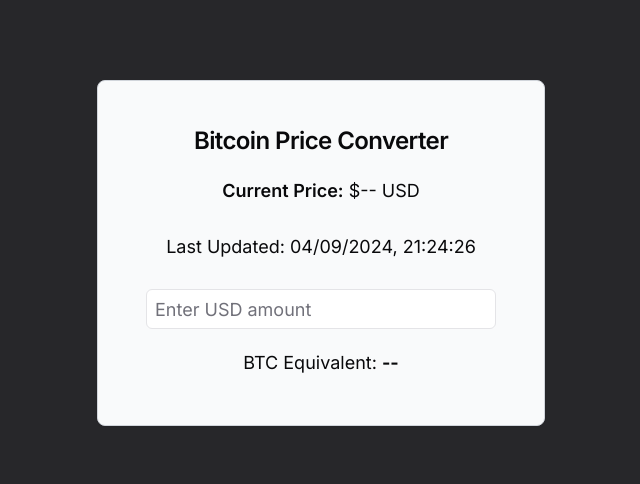
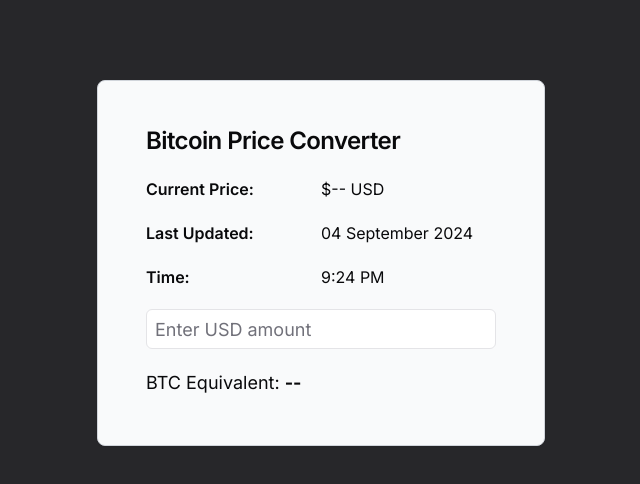
Before and after one commit to peterchijioke/btc-widget, a Next.js app: page / in a window 1280 px wide. Shown: the top 484 px of the page, without its empty margins (319-959 px from the left). Built offline with nearby package versions, Linux system fonts and the light colour scheme; no server answers.

Commit message:
feat: added comment to each component

```diff
--- a/app/_components/BtcWidget.tsx
+++ b/app/_components/BtcWidget.tsx
@@ -25,8 +25,11 @@
   );
   const [usdAmount, setUsdAmount] = useState("");
   const [btcAmount, setBtcAmount] = useState("--");
-  const [lastUpdated, setLastUpdated] = useState(
-    format(new Date(), "dd/MM/yyyy, HH:mm:ss") ?? "--"
+  const [lastUpdatedDate, setLastUpdatedDate] = useState(
+    format(new Date(), "dd MMMM yyyy") ?? "--"
+  );
+  const [lastUpdatedTime, setLastUpdatedTime] = useState(
+    format(new Date(), "h:mm a") ?? "--"
   );
 
   const handleInputChange = (e: React.ChangeEvent<HTMLInputElement>) => {
@@ -56,16 +59,26 @@
   }
 
   return (
-    <Card className="max-w-md mx-auto p-6 border border-gray-300 rounded-lg bg-gray-50 text-center ">
+    <Card className="max-w-md mx-auto p-6 border border-gray-300 rounded-lg bg-gray-50 ">
       <CardHeader>
         <CardTitle>Bitcoin Price Converter</CardTitle>
       </CardHeader>
       <CardContent className=" grid gap-5">
-        <div className="text-lg mb-2">
-          <span className=" font-semibold"> Current Price:</span> $
-          {btcPrice ? btcPrice?.toLocaleString() : "--"} USD
+        <div className=" grid gap-5">
+          <div className=" grid grid-cols-2">
+            <span className="font-semibold"> Current Price:</span>
+            <span>${btcPrice ? btcPrice?.toLocaleString() : "--"} USD</span>
+          </div>
+
+          <div className=" grid grid-cols-2 ">
+            <span className="font-semibold"> Last Updated:</span>
+            <span>{lastUpdatedDate}</span>
+          </div>
+          <div className=" grid grid-cols-2">
+            <span className="font-semibold">Time:</span>
+            <span>{lastUpdatedTime}</span>
+          </div>
         </div>
-        <div className="text-lg mb-2">Last Updated: {lastUpdated}</div>
         <Input
           type="number"
           placeholder="Enter USD amount"
```
